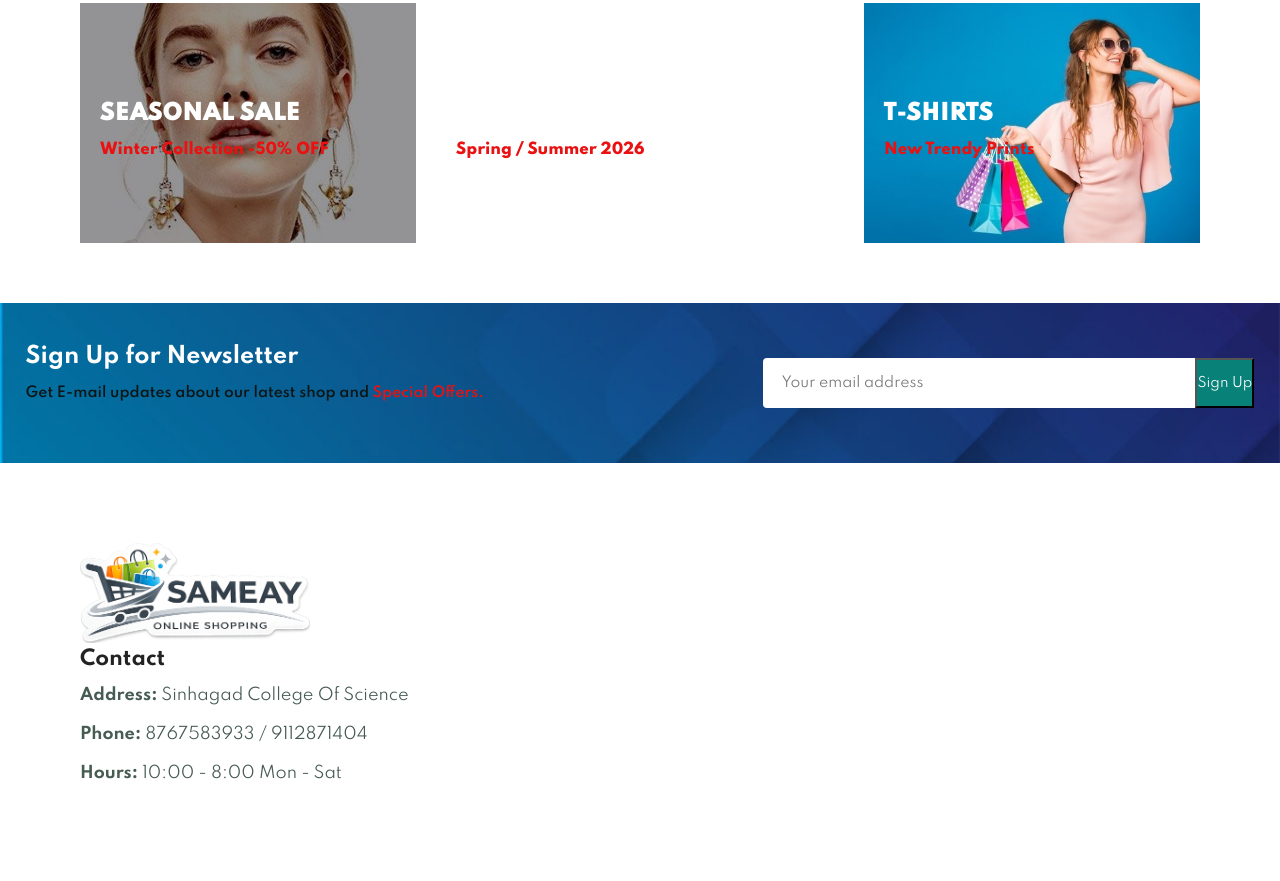
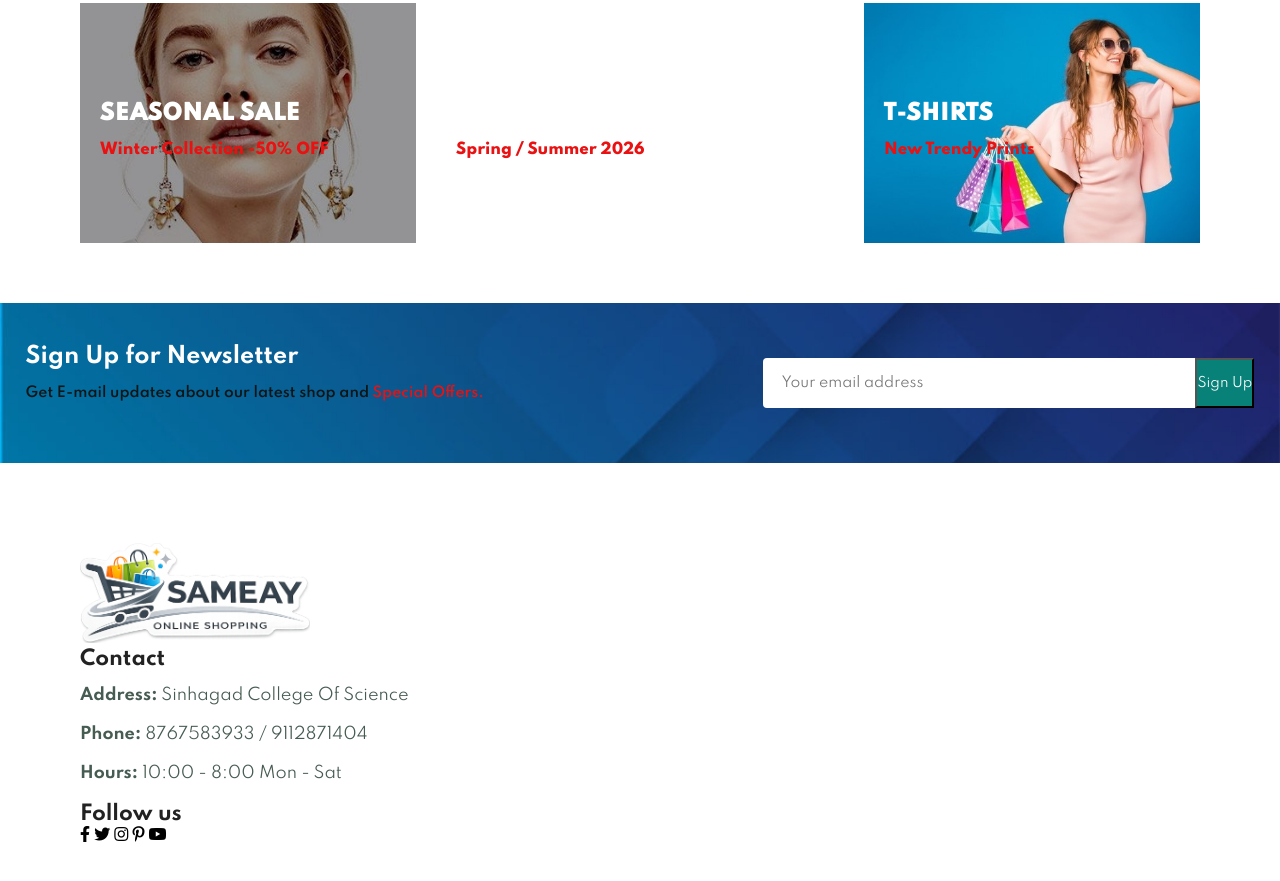
Before and after one commit to ameaymore80-cpu/ecommerce-website, a plain HTML site: page project/index .html in a window 1280 px wide. Shown: the part 4284-5165 px from the top of the page. Before the commit the page ends 5127 px from the top, so only its background shows below. Drawn offline with Linux system fonts and the light colour scheme; a script that the page names is missing.

Commit message:
Update index .html

```diff
--- a/project/index .html
+++ b/project/index .html
@@ -404,6 +404,18 @@
             <p><strong>Address:</strong> Sinhagad College Of Science</p>
             <p><strong>Phone:</strong> 8767583933 / 9112871404</p>
             <p><strong>Hours:</strong> 10:00 - 8:00 Mon - Sat </p>
+             <div class="follow">
+                <h4>Follow us</h4>
+                <div class="icon">
+                    <i class="fab fa-facebook-f"></i>
+                      <i class="fab fa-twitter"></i>
+                        <i class="fab fa-instagram"></i>
+                          <i class="fab fa-pinterest-p"></i>
+                            <i class="fab fa-youtube"></i>
+                </div>
+
+            </div>
+        </div>
         </div>
     </footer>
 
```
